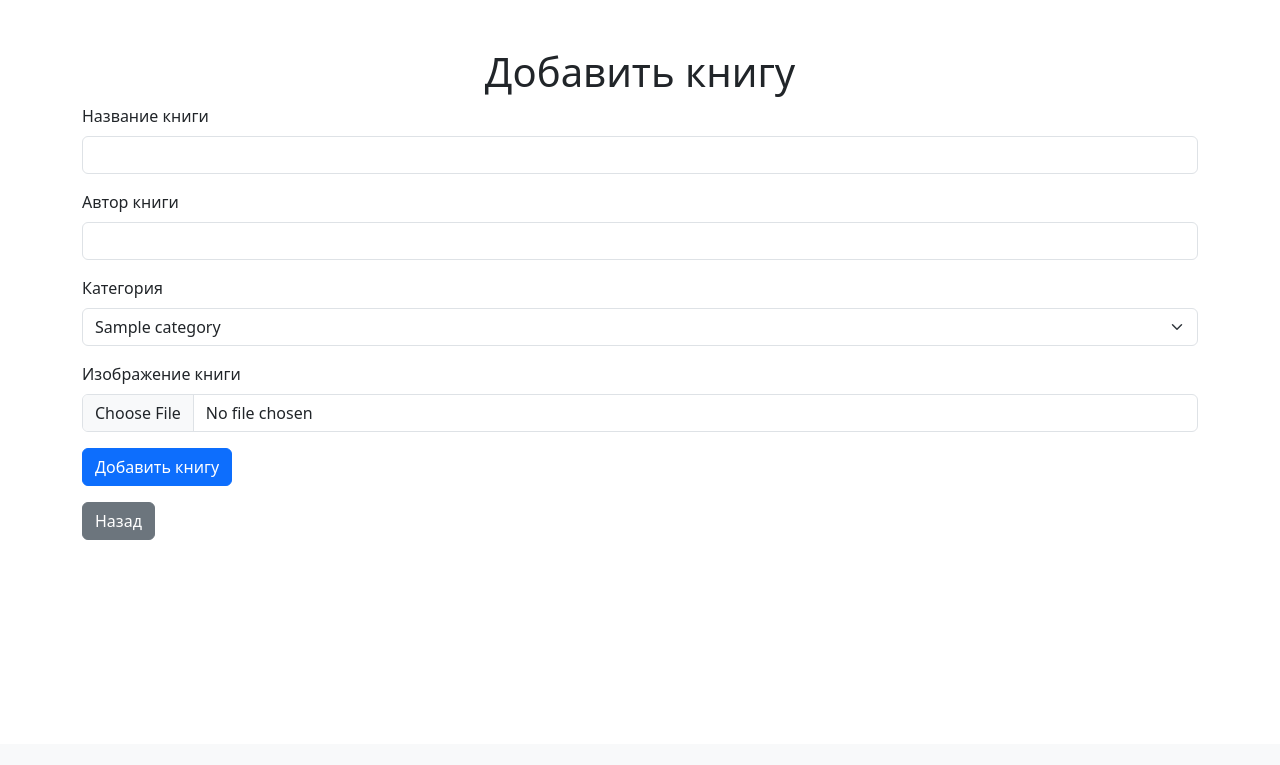
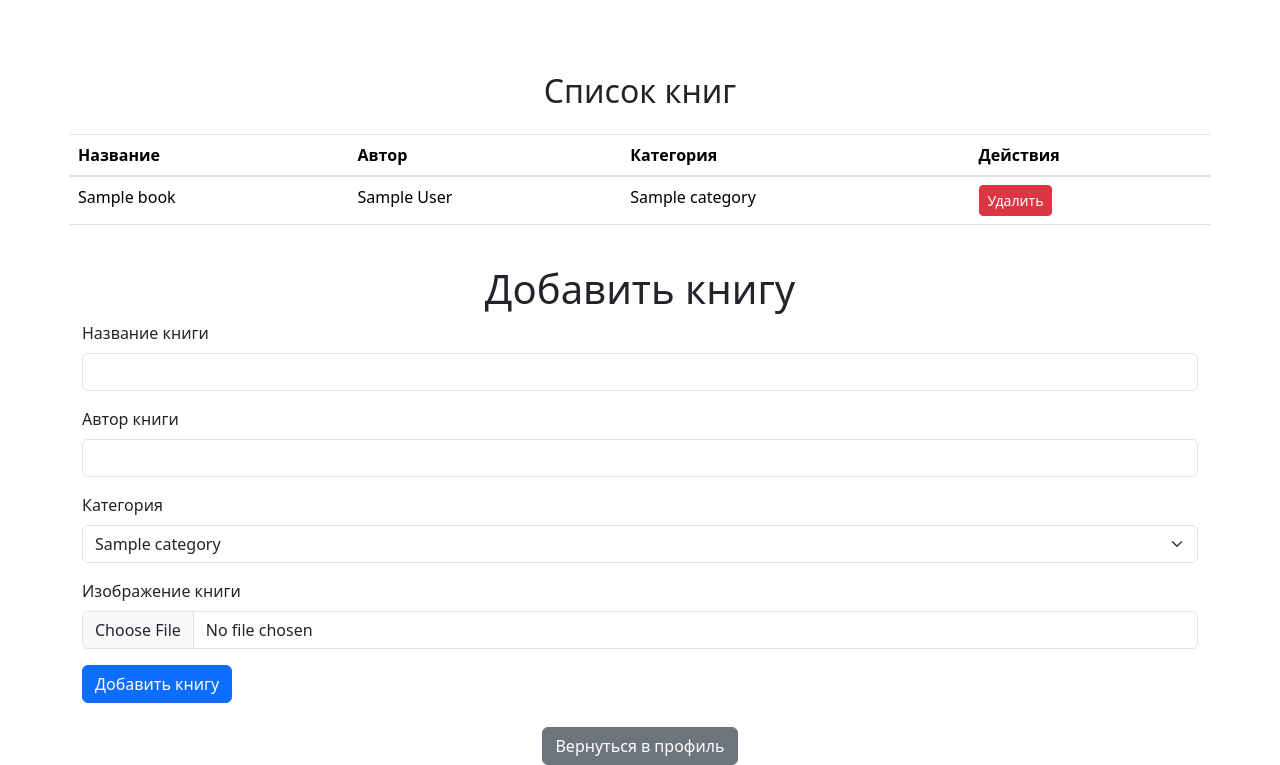
Before and after one commit to 4eekisst/OnlineLibrary, a Spring Boot app: page /admin/addBook in a window 1280 px wide. Shown: the part 56-821 px from the top of the page. Before the commit the page ends 596 px from the top, so only its background shows below. Run offline with Spring Boot 4, Linux system fonts and the light colour scheme; the visitor is signed in with stand-in values (Sample User, id 1); empty tables hold one stand-in row (values such as "Sample post"); some of the project's set-up classes (security, data sources, template engines, error pages and the like) are left out, and stand-ins take their place; database files in the repository are not loaded.

Commit message:
added functionality for deleting books

```diff
--- a/src/main/java/kg/attractor/onlinelibrary/controller/AdminController.java
+++ b/src/main/java/kg/attractor/onlinelibrary/controller/AdminController.java
@@ -37,9 +37,10 @@ public class AdminController {
     }
 
     @GetMapping("addBook")
-    public String showAddBookForm(Model model) {
+    public String addBook(Model model) {
         model.addAttribute("book", new BookDto());
         model.addAttribute("categories", categoryService.getAllCategories());
+        model.addAttribute("books", bookService.getAllBooks());
         return "admin/addBook";
     }
 
@@ -48,4 +49,10 @@ public class AdminController {
         bookService.addBook(bookDto);
         return "redirect:/admin/addBook";
     }
+
+    @PostMapping("deleteBook/{id}")
+    public String deleteBook(@PathVariable Long id) {
+        bookService.deleteBook(id);
+        return "redirect:/admin/addBook";
+    }
 }
--- a/src/main/java/kg/attractor/onlinelibrary/service/BookService.java
+++ b/src/main/java/kg/attractor/onlinelibrary/service/BookService.java
@@ -12,4 +12,6 @@ public interface BookService {
     Book findById(Long id);
     void updateBookStatus(Long bookId, BookStatus status);
     void addBook(BookDto bookDto);
+
+    void deleteBook(Long id);
 }
--- a/src/main/java/kg/attractor/onlinelibrary/service/impl/BookServiceImpl.java
+++ b/src/main/java/kg/attractor/onlinelibrary/service/impl/BookServiceImpl.java
@@ -90,4 +90,9 @@ public class BookServiceImpl implements BookService {
         book.setStatus(BookStatus.AVAILABLE);
         bookRepository.save(book);
     }
+
+    @Override
+    public void deleteBook(Long id) {
+        bookRepository.deleteById(id);
+    }
 }
--- a/src/main/resources/templates/admin/addBook.ftlh
+++ b/src/main/resources/templates/admin/addBook.ftlh
@@ -2,6 +2,38 @@
 <@addBook.layout ; spring>
 
     <body>
+
+    <h2 class="text-center mt-5">Список книг</h2>
+    <table class="table mt-3">
+        <thead>
+        <tr>
+            <th>Название</th>
+            <th>Автор</th>
+            <th>Категория</th>
+            <th>Действия</th>
+        </tr>
+        </thead>
+        <tbody>
+        <#list books as book>
+            <tr>
+                <td>${book.title}</td>
+                <td>${book.author}</td>
+                <td>${book.category.name}</td>
+                <td>
+                    <form action="/admin/deleteBook/${book.id}" method="post" style="display:inline;">
+                        <#if _csrf??>
+                            <input type="hidden" name="${(_csrf.parameterName)!'csrf-param-name'}"
+                                   value="${(_csrf.token)!'csrf-token'}"/>
+                        </#if>
+                        <button type="submit" class="btn btn-danger btn-sm">Удалить</button>
+                    </form>
+                </td>
+            </tr>
+        </#list>
+        </tbody>
+    </table>
+
+
     <div class="container mt-4">
         <h1 class="text-center">Добавить книгу</h1>
         <form action="/admin/addBook" method="post" enctype="multipart/form-data">
@@ -31,8 +63,9 @@
             </div>
             <button type="submit" class="btn btn-primary">Добавить книгу</button>
         </form>
-        <a href="/admin/addCategory" class="btn btn-secondary mt-3">Назад</a>
-    </div>
+        <div class="text-center mt-4">
+            <a href="/profile" class="btn btn-secondary">Вернуться в профиль</a>
+        </div>    </div>
     </body>
 
 </@addBook.layout>
```
